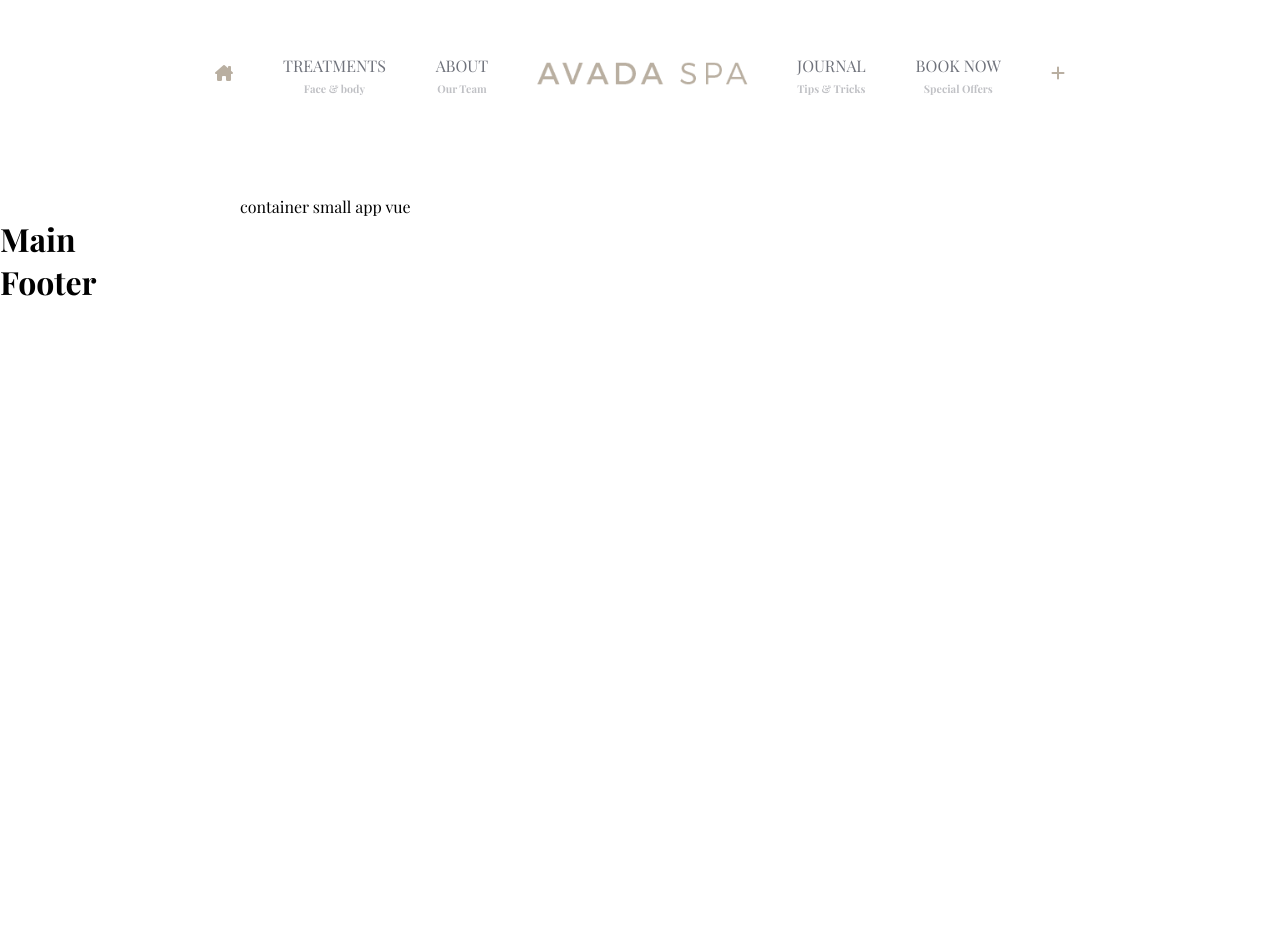
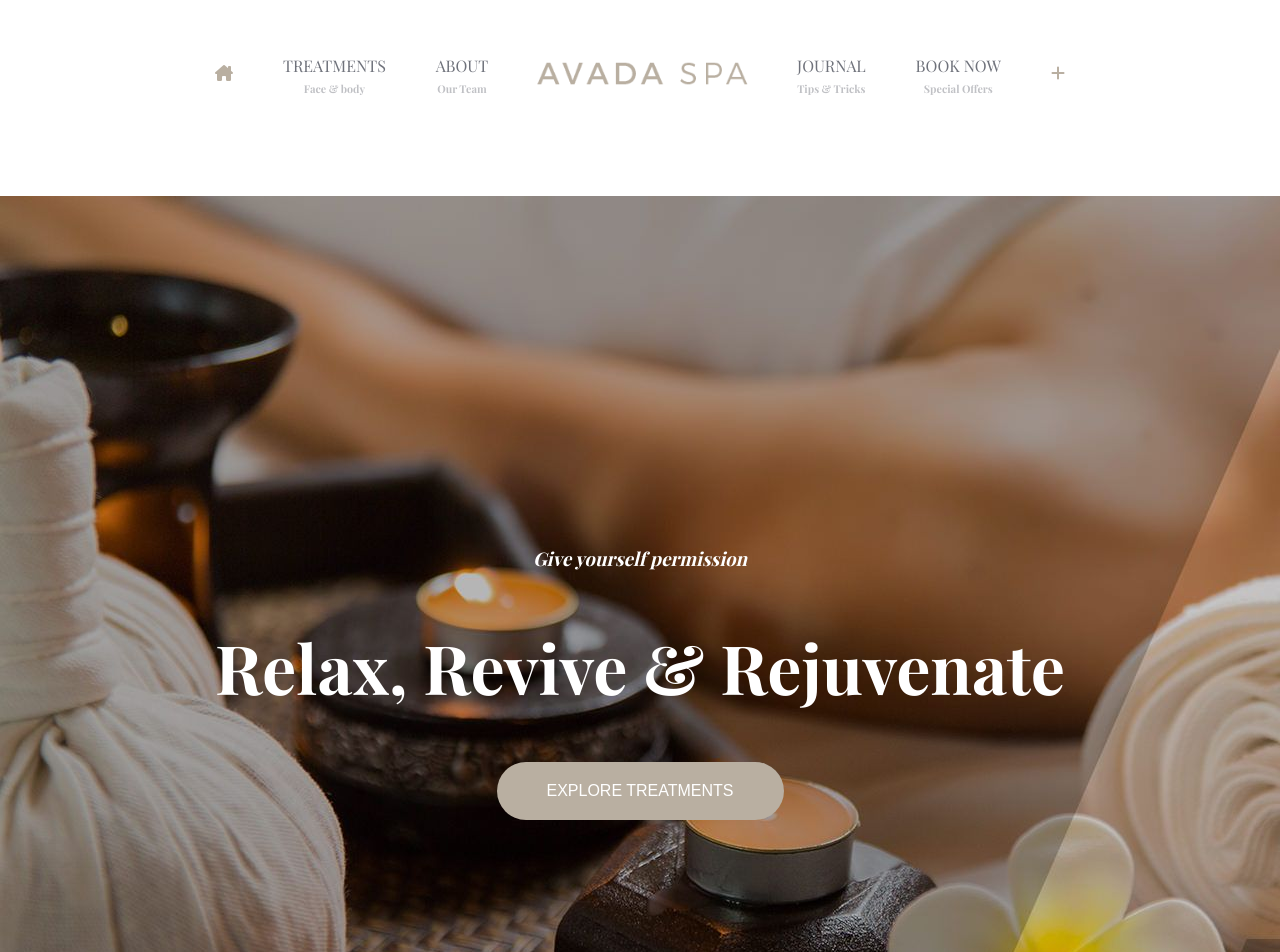
Before and after one commit to Iunora93/proj-html-vuejs, a Vue app: page / in a window 1280 px wide. Shown: the top 952 px of the page. Before the commit the page ends 800 px from the top, so only its background shows below. Built offline with nearby package versions, Linux system fonts and the light colour scheme; a web font is replaced by a local one.

Commit message:
Aggiunge component AppHero

```diff
--- a/src/App.vue
+++ b/src/App.vue
@@ -1,5 +1,6 @@
 <script>
 import AppHeader from './components/AppHeader.vue'
+import AppHero from './components/AppHero.vue'
 import AppMain from './components/AppMain.vue'
 import AppFooter from './components/AppFooter.vue'
 
@@ -7,6 +8,7 @@ import AppFooter from './components/AppFooter.vue'
 export default {
   components: {
     AppHeader,
+    AppHero,
     AppMain,
     AppFooter
   }
@@ -17,6 +19,8 @@ export default {
   <div class="container">
     <AppHeader />
   </div>
+
+<AppHero />
   <div class="container-small">
     container small app vue
   </div>
--- a/src/components/AppHeader.vue
+++ b/src/components/AppHeader.vue
@@ -1,9 +1,11 @@
 <script>
 import AppLogo from "./AppLogo.vue";
+
 export default {
   name: 'AppHeader',
   components: {
     AppLogo,
+
   },
   data() {
     return {
@@ -57,6 +59,7 @@ export default {
       </ul>
     </nav>
   </header>
+
 </template>
 
 <style lang="scss">
--- /dev/null
+++ b/src/components/AppHero.vue
@@ -0,0 +1,38 @@
+<script>
+export default {
+  name: "AppHero",
+};
+</script>
+<template>
+  <div class="hero">
+    <div class="container">
+        <h3><i>Give yourself permission</i></h3>
+        <h1>Relax, Revive & Rejuvenate</h1>
+        <button type="button">EXPLORE TREATMENTS</button>
+    </div>
+  </div>
+</template>
+<style lang="scss">
+    .hero{
+    background-image: url(../assets/imgSpa/avada-spa-slider-image-1-new.jpg);
+    padding: 50px 0 50px 0;
+        .container{
+            padding-top: 300px;
+            padding-bottom: 350px;
+            color: white;
+            text-align: center;
+                h1{
+                    font-size: 68px;
+                    margin: 50px 0 50px 0;
+                }
+                button{
+                    border: none;
+                    padding: 20px 50px;
+                    border-radius: 50px;
+                    background-color: #b9afa1;
+                    color: white;
+                    font-size: 16px;
+                }
+        }
+    }
+</style>
```
